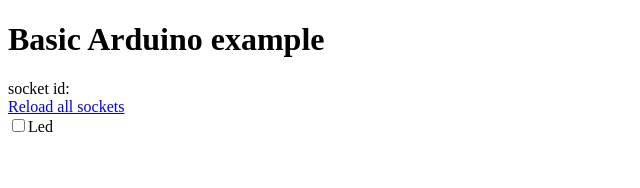
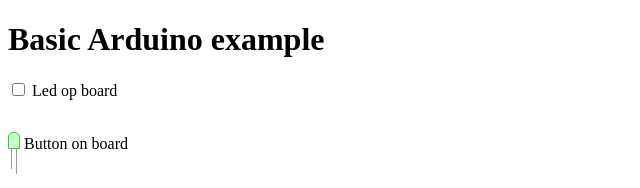
Before and after one commit to jaronbarends/arduino-websockets-basics, a website: page public/index.html in a window 1280 px wide. Shown: the whole page, without its empty margins (0-640 px from the left). Drawn offline with nearby package versions, Linux system fonts and the light colour scheme; no server answers.

Commit message:
2-way communication: between browser and board, and between board and browser

```diff
--- /dev/null
+++ b/public/css/arduino.css
@@ -0,0 +1,43 @@
+label {
+	cursor: pointer;
+}
+
+.example {
+	margin-bottom: 2em;
+}
+
+.led {
+	position: relative;
+	display: inline-block;
+	width: 10px;
+	height: 15px;
+	border: 1px solid currentColor;
+	border-radius: 5px 5px 0 0;
+	background: rgba(0, 255, 0, 0.2);
+	color: limegreen;
+	transition: background 0.3s, box-shadow 0.3s;
+}
+
+.led.led--is-on {
+	background: rgba(0, 255, 0, 0.8);
+	box-shadow: 0 0 10px 2px rgb(0, 255, 0);
+}
+
+.led::before,
+.led::after {
+	position: absolute;
+	display: block;
+	content: '';
+	border-left: 1px solid;
+	width: 0;
+	height: 20px;
+	color: #999;
+	top: calc(100% + 1px);
+	left: 2px;
+}
+
+.led::after {
+	left: auto;
+	right: 2px;
+	height: 25px;
+}
--- a/public/index.html
+++ b/public/index.html
@@ -5,6 +5,8 @@
 	<title>Chat</title>
 	<meta name="apple-mobile-web-app-capable" content="yes" />
 	<meta name="viewport" content="width=device-width, initial-scale=1.0, maximum-scale=1.0, user-scalable=no, minimal-ui">
+
+	<link rel="stylesheet" href="css/arduino.css">
 </head>
 
 <body>
@@ -12,18 +14,28 @@
 	<h1>Basic Arduino example</h1>
 
 	<!-- Start socket identification (for debugging purposes) -->
+		<!--
 		<div id="id-box" class="id-box">
 			socket id: <span class="user-id"></span>
 		</div>
+		-->
 	<!-- Start socket identification (for debugging purposes) -->
 
 	<!-- Start socket-reloader (for debugging purposes) -->
+		<!--
 		<div id="socket-reloader">
 			<a id="reload-all-sockets" href="#">Reload all sockets</a>
 		</div>
+		-->
 	<!-- End socket-reloader (for debugging purposes) -->
 
-	<input type="checkbox" id="led"><label for="led">Led</label>
+	<div class="example">
+		<input type="checkbox" id="led-cb"> <label for="led-cb">Led op board</label>
+	</div>
+
+	<div class="example">
+		<span class="led" id="led"></span> Button on board
+	</div>
 
 
 
--- a/public/js/arduino.js
+++ b/public/js/arduino.js
@@ -11,7 +11,8 @@
 	//so let's stick to that.
 	// hubProxy is defined in socket.io-hub-proxy.js
 
-	const body = document.body;
+	const body = document.body,
+		led = document.getElementById('led');
 
 
 	/**
@@ -32,8 +33,8 @@
 	* @param {CustomEvent} evt - The event coming from the socket through the hubProxy
 	* @returns {undefined}
 	*/
-	const someEventHandler = function(evt) {
-		console.log('event data:', evt.detail);
+	const buttonDownHandler = function(evt) {
+		led.classList.toggle('led--is-on');
 	};
 
 
@@ -44,7 +45,7 @@
 	*/
 	const initHubProxyListeners = function() {
 		// example code:
-		body.addEventListener('someEventName.hub', someEventHandler);
+		body.addEventListener('buttonDown.j5.hub', buttonDownHandler);
 	};
 
 	/**
@@ -52,7 +53,7 @@
 	* @returns {undefined}
 	*/
 	const initToggle = function() {
-		const cb = document.getElementById('led');
+		const cb = document.getElementById('led-cb');
 		cb.addEventListener('change', (e) => {
 			const on = e.target.checked;
 			window.hubProxy.sendEvent('led', {
```
Also changed, not shown: socket-j5-server.js (+14 -3 lines).
